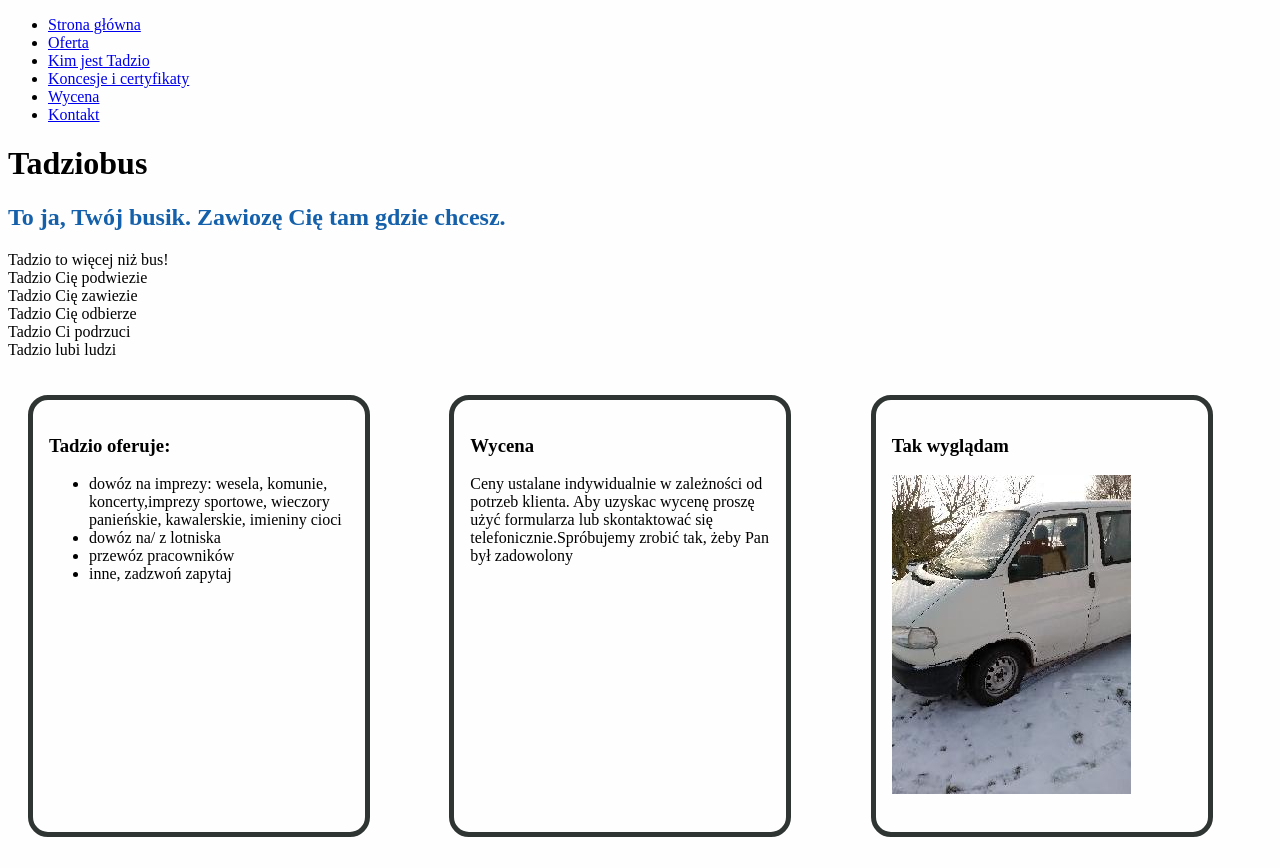
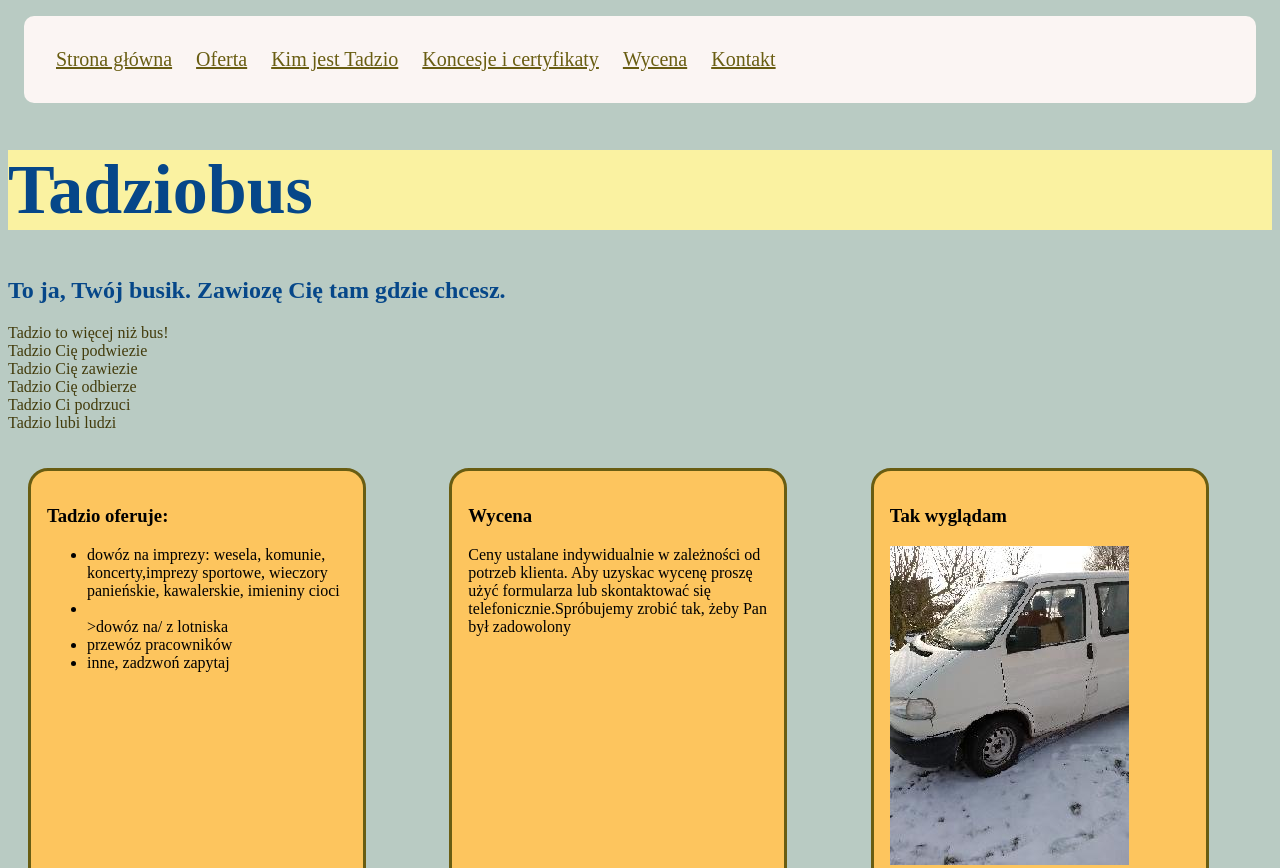
Before and after one commit to fefa84/busik, a plain HTML site: page index.html in a window 1280 px wide. Shown: the top 868 px of the page. Drawn offline with Linux system fonts and the light colour scheme.

Commit message:
feat:styling-colours

```diff
--- a/index.html
+++ b/index.html
@@ -10,28 +10,14 @@
   <body>
     <header class="common-header">
       <nav class="common-header__navigation">
-        <ul class="navigation__list navigation__list--js">
-          <li class="navigation__item">
             <a class="navigation__link" href="index.html">Strona główna</a>
-          </li>
-          <li class="navigation__item">
             <a class="navigation__link" href="offer.html">Oferta</a>
-          </li>
-          <li class="navigation__item">
             <a class="navigation__link" href="about.html">Kim jest Tadzio</a>
-          </li>
-          <li class="navigation__item">
             <a class="navigation__link" href="documents.html"
               >Koncesje i certyfikaty</a
             >
-          </li>
-          <li class="navigation__item">
             <a class="navigation__link" href="pricing.html">Wycena</a>
-          </li>
-          <li class="navigation__item">
             <a class="navigation__link" href="contact.html">Kontakt</a>
-          </li>
-        </ul>
       </nav>
     </header>
     <main class="main">
@@ -57,13 +43,13 @@
           <h3 class="find-out__title">Tadzio oferuje:</h3>
 
           <ul class="find-out__description">
-            <li>
+            <li class="find-out__item">
               dowóz na imprezy: wesela, komunie, koncerty,imprezy sportowe,
               wieczory panieńskie, kawalerskie, imieniny cioci
             </li>
-            <li>dowóz na/ z lotniska</li>
-            <li>przewóz pracowników</li>
-            <li>inne, zadzwoń zapytaj</li>
+            <li class="find-out__item"></li>>dowóz na/ z lotniska</li>
+            <li class="find-out__item">przewóz pracowników</li>
+            <li class="find-out__item">inne, zadzwoń zapytaj</li>
           </ul>
         </article>
 
@@ -106,12 +92,16 @@
           </p>
         </article>
       </section>
+      <section>
+          <h2 class="test"></h2>
+      </section>
     </main>
     <footer class="footer">
-      <p>
+
         Design: Tadziobus<br />
         2020 Wszelke prawa zastrzeżone
-      </p>
+
     </footer>
+    <script src="main.js"></script>
   </body>
 </html>
--- a/main.js
+++ b/main.js
@@ -0,0 +1,2 @@
+const test=document.querySelector('.test');
+test.innerHTML='Nie wiem co mam napisać, bo to tylko test'
--- a/style.css
+++ b/style.css
@@ -1,28 +1,80 @@
 body {
-    background:#fefefe;
+    background:#B9CBC3;
 
 }
 
-.main {
-    max-width: 1400px;
-    margin: 0 auto;
+.header__description {
+    color:#423B0B;
+}
+
+.header__subtitle {
+    color:#064789;
+}
+
+.header__title {
+    color:#064789;
+    font-size: 70px;
+}
+
+.container {
+  display: grid;
+  grid-template-columns: repeat(3, 1fr);
+  max-width: 1400px;
+margin: 0 auto;
+}
+
+
+.find-out__offer{
+    background:#759AAB;
+}
+.find-out__about {
+    background:#C2B9AE;
+}
+
+.find-out__pricing {
+    background:#F79D84;
+}
+
+.find-out__booking{
+    background:#FA8334;
+}
+
+.find-out__testimonials {
+    background:#BC9CB0;
+}
+.find-out__contact {
+    background:#FAF2A1;
 
 }
 
-.header__subtitle {
-    color:#1460AA;
-}
-.container {
-  display: grid;
-  grid-template-columns: repeat(3, 1fr);
-}
-
 .find-out {
-    border:5px solid #2e3532;
+    border:3px solid #695D12;
     border-radius:20px;
     height: 400px;
     width: 300px;
     margin:20px;
     padding:1em;
+    background:#FDC55E;
 
 }
+
+.footer {
+    text-align:center;
+}
+.common-header__navigation {
+    background:#FBF5F3;
+    border-radius:10px;
+    padding:2em;
+    margin:1em;
+}
+
+.main__header {
+    background:#FAF2A1;
+}
+.navigation__link {
+    display:inline-block;
+    color:#695D12;
+    font-size: 20px;
+    margin-right:20px;
+
+}
```
Also changed, not shown: pics/busik-naklejka.jpg (added), pics/tadziobusik.jpg (added).
